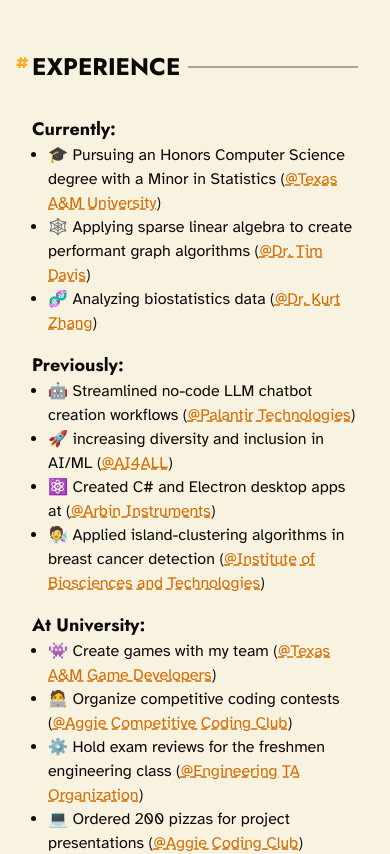
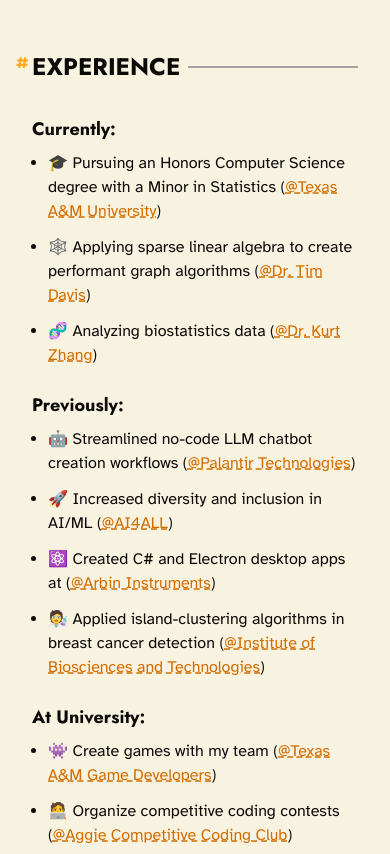
Before and after one commit to peicasey/personal-site, a Next.js app: page /about in a window 390 px wide. Shown: the part 1012-1866 px from the top of the page. Built offline with nearby package versions, Linux system fonts and the light colour scheme.

Commit message:
experience update

```diff
--- a/src/app/about/_sections/experience.tsx
+++ b/src/app/about/_sections/experience.tsx
@@ -10,12 +10,12 @@
       <H1 url="/about/#experience" subtitle="doing / have done">
         Experience
       </H1>
-      <div className="w-full flex flex-col gap-4">
+      <div className="w-full flex flex-col gap-6 sm:gap-4">
         <div>
-          <h2 className="font-bold text-lg" style={jost.style}>
+          <h2 className="font-bold text-lg mb-2 sm:mb-0" style={jost.style}>
             Currently:
           </h2>
-          <ul className="ml-4 list-disc">
+          <ul className="ml-4 list-disc flex flex-col gap-3 sm:gap-0">
             <li>
               🎓 Pursuing an Honors Computer Science degree with a Minor in
               Statistics (
@@ -48,10 +48,10 @@
           </ul>
         </div>
         <div>
-          <h2 className="font-bold text-lg" style={jost.style}>
+          <h2 className="font-bold text-lg mb-2 sm:mb-0" style={jost.style}>
             Previously:
           </h2>
-          <ul className="ml-4 list-disc">
+          <ul className="ml-4 list-disc flex flex-col gap-3 sm:gap-0">
             <li>
               🤖 Streamlined no-code LLM chatbot creation workflows (
               <StyledLink target="_blank" href="https://palantir.com">
@@ -60,7 +60,7 @@
               )
             </li>
             <li>
-              🚀 increasing diversity and inclusion in AI/ML (
+              🚀 Increased diversity and inclusion in AI/ML (
               <StyledLink target="_blank" href="https://ai-4-all.org/">
                 @AI4ALL
               </StyledLink>
@@ -84,10 +84,10 @@
           </ul>
         </div>
         <div>
-          <h2 className="font-bold text-lg" style={jost.style}>
+          <h2 className="font-bold text-lg mb-2 sm:mb-0" style={jost.style}>
             At University:
           </h2>
-          <ul className="ml-4 list-disc">
+          <ul className="ml-4 list-disc flex flex-col gap-3 sm:gap-0">
             <li>
               👾 Create games with my team (
               <StyledLink
```
